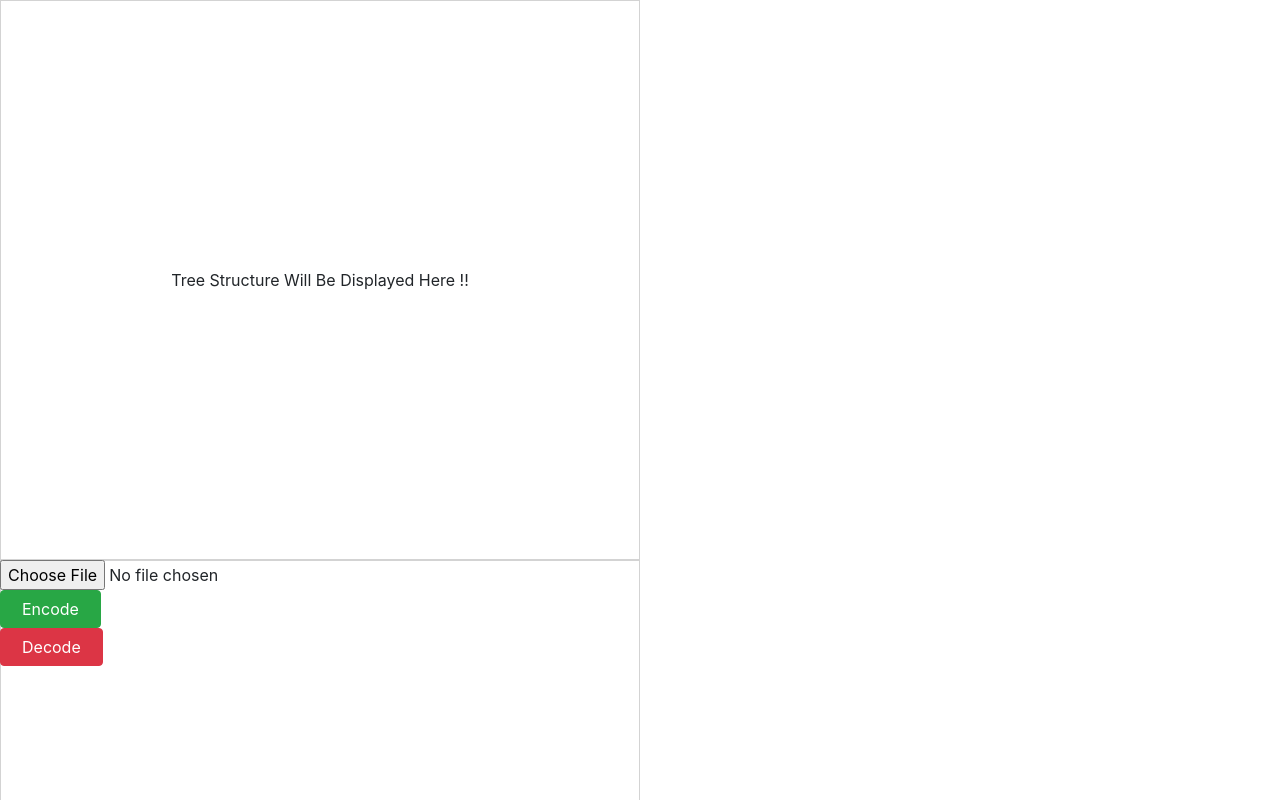
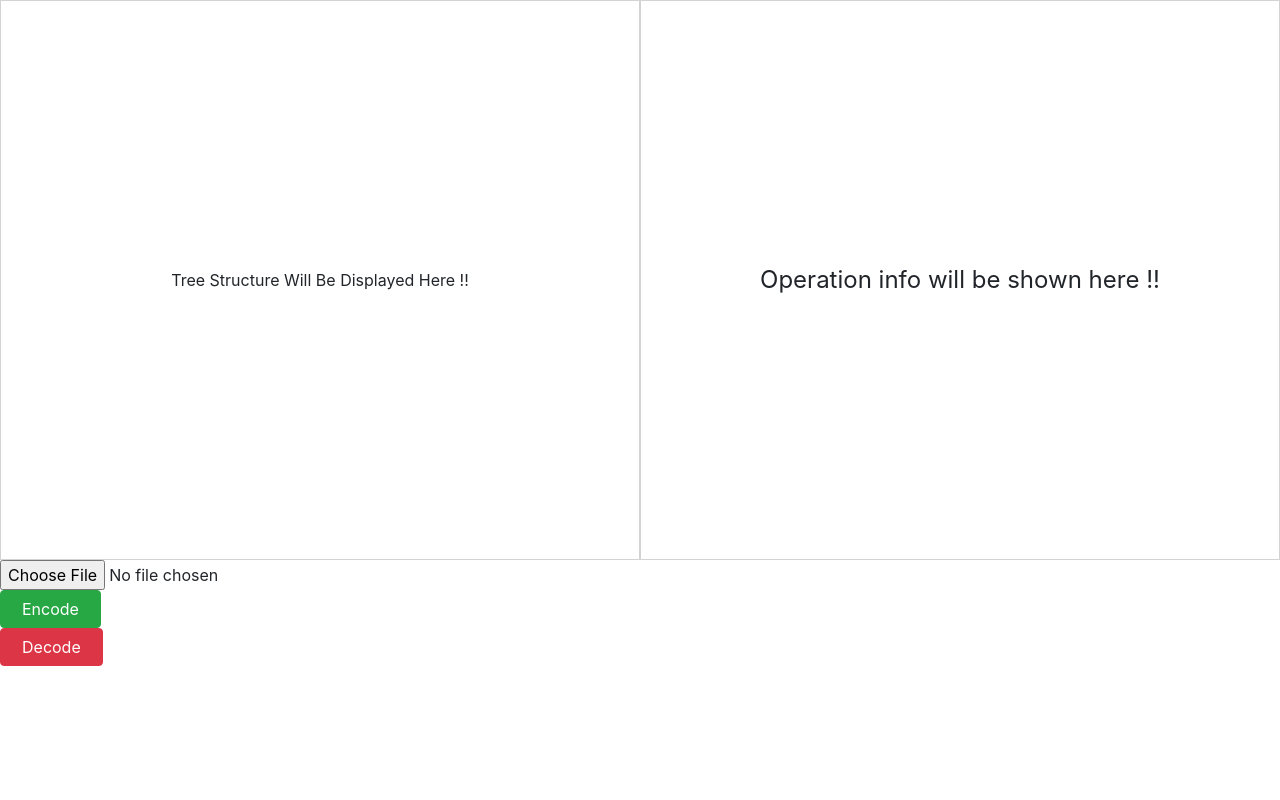
Before and after one commit to Vidit-jindal/File-Zipper, a PHP site: page / in a window 1280 px wide. Shown: the part 61-861 px from the top of the page. After the commit the page ends 727 px from the top, so only its background shows below. Run offline with PHP 8.4, Linux system fonts and the light colour scheme.

Commit message:
Update style.css

```diff
--- a/style.css
+++ b/style.css
@@ -15,3 +15,7 @@ body {
 #container{
     width: 100%;
     height: 70%;
+    background-color: white;
+    display: flex;
+    margin: 0 auto;
+}
```
